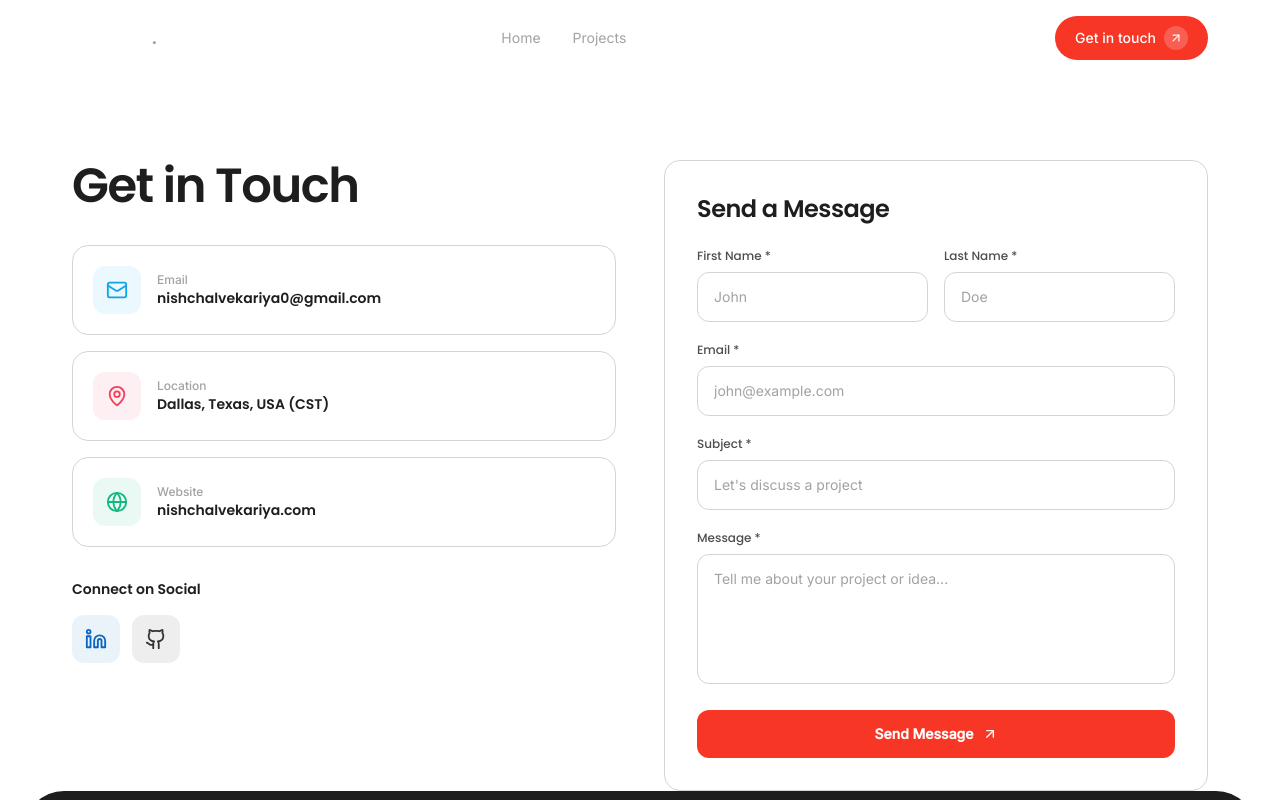
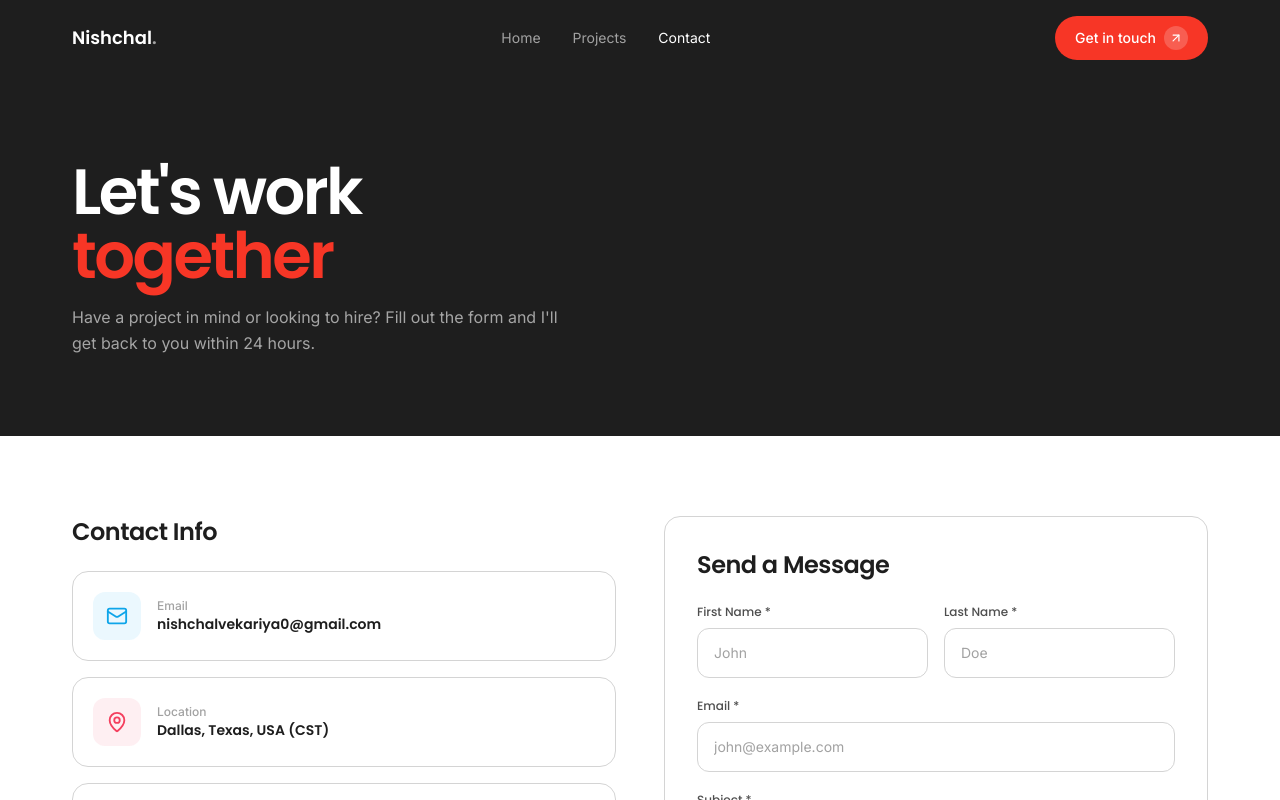
Before and after one commit to Nishchal45/portfolio, a Next.js app: page /contact in a window 1280 px wide. Shown: the top 800 px of the page. Built offline with nearby package versions, Linux system fonts and the light colour scheme.

Commit message:
update: dark hero headers on all pages for consistent theme

```diff
--- a/src/app/contact/page.tsx
+++ b/src/app/contact/page.tsx
@@ -74,8 +74,25 @@ export default function ContactPage() {
     <>
       <Navbar />
       <main>
+        {/* Dark hero header — matches home page */}
+        <section className="bg-[var(--color-surface)] pt-32 pb-16 md:pt-40 md:pb-20">
+          <div className="mx-auto max-w-[1200px] px-5 md:px-8">
+            <motion.div initial="hidden" animate="visible" variants={stagger}>
+              <motion.h1 variants={fadeUp} custom={0} className="text-h1 text-white">
+                Let&apos;s work
+                <br />
+                <span className="text-[var(--color-accent)]">together</span>
+              </motion.h1>
+              <motion.p variants={fadeUp} custom={1} className="mt-4 max-w-lg text-base leading-relaxed text-white/60">
+                Have a project in mind or looking to hire? Fill out the form and
+                I&apos;ll get back to you within 24 hours.
+              </motion.p>
+            </motion.div>
+          </div>
+        </section>
+
         {/* Contact Section */}
-        <section className="pt-32 pb-0 md:pt-40">
+        <section className="section-padding pt-12">
           <div className="mx-auto max-w-[1200px] px-5 md:px-8">
             <motion.div
               initial="hidden"
@@ -85,9 +102,9 @@ export default function ContactPage() {
             >
               {/* Left — Contact Info */}
               <div>
-                <motion.h1 variants={fadeUp} custom={0} className="text-h2 mb-8">
-                  Get in Touch
-                </motion.h1>
+                <motion.h3 variants={fadeUp} custom={0} className="text-h3 mb-6">
+                  Contact Info
+                </motion.h3>
 
                 {/* Contact cards */}
                 <div className="space-y-4">
--- a/src/app/projects/[slug]/page.tsx
+++ b/src/app/projects/[slug]/page.tsx
@@ -40,29 +40,28 @@ export default function ProjectDetailPage() {
     <>
       <Navbar />
       <main>
-        {/* Hero */}
-        <section className="pt-32 pb-8 md:pt-40 md:pb-12">
+        {/* Dark hero — matches other pages */}
+        <section className="bg-[var(--color-surface)] pt-32 pb-16 md:pt-40 md:pb-20">
           <div className="mx-auto max-w-[1200px] px-5 md:px-8">
             <motion.div initial="hidden" animate="visible" variants={stagger}>
               <motion.div variants={fadeUp} custom={0}>
                 <Link
                   href="/projects"
-                  className="mb-6 inline-flex items-center gap-2 text-sm text-[var(--color-text-muted)] transition-colors hover:text-[var(--color-text-primary)]"
+                  className="mb-6 inline-flex items-center gap-2 text-sm text-white/50 transition-colors hover:text-white"
                 >
                   <ArrowLeft size={16} />
                   Back to projects
                 </Link>
               </motion.div>
 
-              <motion.h1 variants={fadeUp} custom={1} className="text-h1">
+              <motion.h1 variants={fadeUp} custom={1} className="text-h1 text-white">
                 {project.title}
               </motion.h1>
 
-              <motion.p variants={fadeUp} custom={2} className="text-body mt-4 max-w-2xl">
+              <motion.p variants={fadeUp} custom={2} className="mt-4 max-w-2xl text-base leading-relaxed text-white/60">
                 {project.description}
               </motion.p>
 
-              {/* Live Preview button */}
               <motion.div variants={fadeUp} custom={3} className="mt-6">
                 <a
                   href={project.link}
--- a/src/app/projects/page.tsx
+++ b/src/app/projects/page.tsx
@@ -3,7 +3,6 @@
 import { motion } from 'framer-motion';
 import Navbar from '@/components/Navbar';
 import Footer from '@/components/Footer';
-// FAQ removed
 import ProjectCard from '@/components/ProjectCard';
 import { projects } from '@/lib/data';
 import { fadeUp, stagger } from '@/lib/animations';
@@ -13,16 +12,16 @@ export default function ProjectsPage() {
     <>
       <Navbar />
       <main>
-        {/* Hero heading */}
-        <section className="pt-32 pb-12 md:pt-40 md:pb-16">
+        {/* Dark hero — matches home page */}
+        <section className="bg-[var(--color-surface)] pt-32 pb-16 md:pt-40 md:pb-20">
           <div className="mx-auto max-w-[1200px] px-5 md:px-8">
             <motion.div initial="hidden" animate="visible" variants={stagger}>
-              <motion.h1 variants={fadeUp} custom={0} className="text-h1">
+              <motion.h1 variants={fadeUp} custom={0} className="text-h1 text-white">
                 Shaping digital
                 <br />
-                products
+                <span className="text-[var(--color-accent)]">products</span>
               </motion.h1>
-              <motion.p variants={fadeUp} custom={1} className="text-body mt-4 max-w-lg">
+              <motion.p variants={fadeUp} custom={1} className="mt-4 max-w-lg text-base leading-relaxed text-white/60">
                 A collection of projects spanning distributed systems, AI-powered tools,
                 real-time analytics, and full-stack applications.
               </motion.p>
@@ -31,12 +30,12 @@ export default function ProjectsPage() {
         </section>
 
         {/* Projects Grid */}
-        <section className="section-padding pt-0">
+        <section className="section-padding">
           <div className="mx-auto max-w-[1500px]">
             <motion.div
               initial="hidden"
               whileInView="visible"
-              viewport={{ once: true, margin: '-50px' }}
+              viewport={{ once: true, amount: 0.05 }}
               variants={stagger}
               className="grid gap-6 md:grid-cols-2"
             >
@@ -46,8 +45,6 @@ export default function ProjectsPage() {
             </motion.div>
           </div>
         </section>
-
-
       </main>
       <Footer />
     </>
--- a/src/components/Navbar.tsx
+++ b/src/components/Navbar.tsx
@@ -30,7 +30,11 @@ export default function Navbar() {
   return (
     <header
       className={`fixed top-0 left-0 right-0 z-50 transition-all duration-300 ${
-        scrolled ? 'bg-[#1e1e1e]/95 backdrop-blur-md' : 'bg-transparent'
+        scrolled
+          ? 'bg-[#1e1e1e]/95 backdrop-blur-md'
+          : pathname === '/'
+            ? 'bg-transparent'
+            : 'bg-[#1e1e1e]'
       }`}
     >
       <div className="mx-auto flex max-w-[1200px] items-center justify-between px-5 py-4 md:px-8">
```
